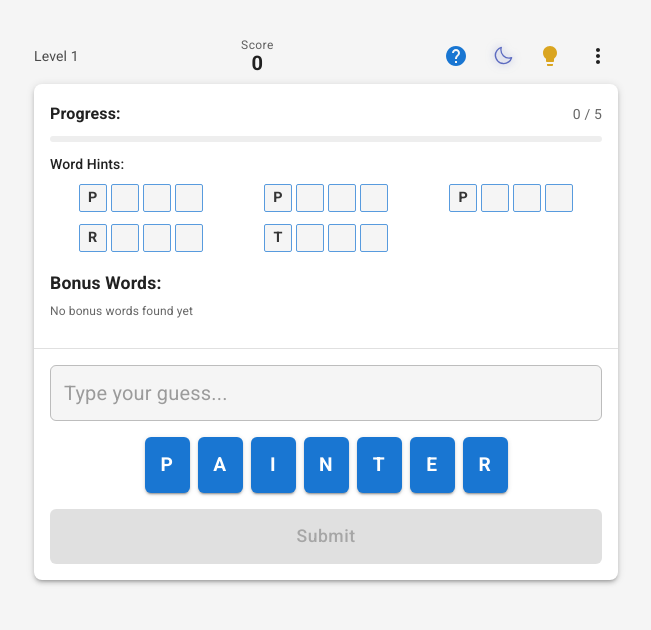
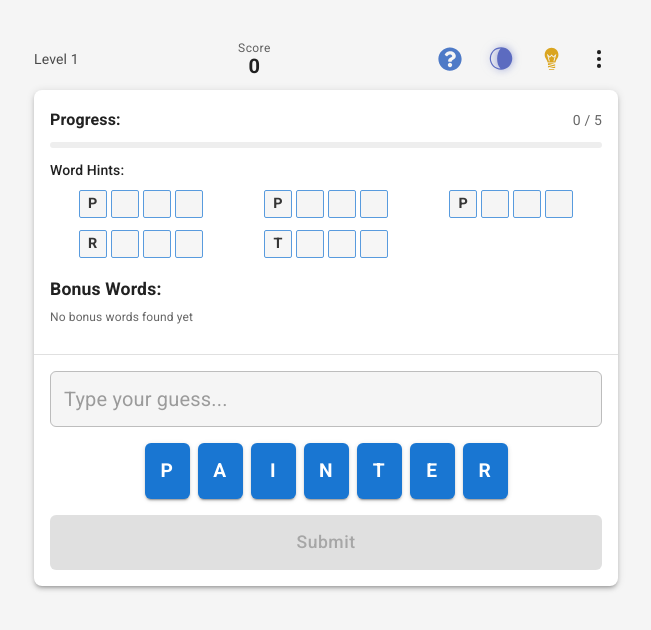
Before and after one commit to zipper2110/words-guess, a React (Vite) app: page / in a window 1280 px wide. Shown: the top 630 px of the page, without its empty margins (314-965 px from the left). Built offline with nearby package versions, Linux system fonts and the light colour scheme.

Commit message:
Replace icons with more stylized versions from react-icons

```diff
--- a/package.json
+++ b/package.json
@@ -21,6 +21,7 @@
     "@mui/material": "^6.4.8",
     "react": "^18.2.0",
     "react-dom": "^18.2.0",
+    "react-icons": "^5.5.0",
     "react-router-dom": "^7.4.0",
     "tsx": "^4.19.3"
   },
--- a/src/components/WordGame/components/GameHeader.tsx
+++ b/src/components/WordGame/components/GameHeader.tsx
@@ -1,7 +1,9 @@
-import { Box, Typography, IconButton, SvgIcon } from '@mui/material'
-import HelpIcon from '@mui/icons-material/Help'
-import MoreVertIcon from '@mui/icons-material/MoreVert'
-import LightbulbIcon from '@mui/icons-material/Lightbulb'
+import { Box, Typography, IconButton } from '@mui/material'
+import { FaQuestionCircle } from 'react-icons/fa'
+import { BsThreeDotsVertical } from 'react-icons/bs'
+import { GiLightBulb } from 'react-icons/gi'
+import { WiDaySunny } from 'react-icons/wi'
+import { WiMoonAltWaningCrescent4 } from 'react-icons/wi'
 import { LEVELS } from '../../../data/levels'
 import { Level } from '../types'
 
@@ -78,8 +80,14 @@ const GameHeader: React.FC<GameHeaderProps> = ({
           color="primary"
           size="medium"
           aria-label="help"
+          sx={{
+            color: '#4e7ac7',
+            '&:hover': {
+              color: '#3f51b5',
+            }
+          }}
         >
-          <HelpIcon />
+          <FaQuestionCircle size={24} />
         </IconButton>
         <IconButton
           onClick={onThemeToggle}
@@ -90,30 +98,14 @@ const GameHeader: React.FC<GameHeaderProps> = ({
             transition: 'all 0.2s ease',
             '&:hover': {
               color: isDarkMode ? '#ffeb3b' : '#3f51b5',
-              transform: 'rotate(12deg) scale(1.1)'
+              transform: 'rotate(12deg) scale(1.05)'
             }
           }}
         >
           {isDarkMode ? (
-            <SvgIcon
-              sx={{
-                fontSize: 22,
-                filter: 'drop-shadow(0 0 4px rgba(253, 216, 53, 0.6))'
-              }}
-              viewBox="0 0 24 24"
-            >
-              <path fill="currentColor" d="M12 17.5q2.3 0 3.9-1.6t1.6-3.9q0-2.3-1.6-3.9T12 6.5q-2.3 0-3.9 1.6T6.5 12q0 2.3 1.6 3.9t3.9 1.6ZM1 13q-.425 0-.712-.288T0 12q0-.425.288-.712T1 11h2q.425 0 .713.288T4 12q0 .425-.288.713T3 13H1Zm18 0q-.425 0-.712-.288T18 12q0-.425.288-.712T19 11h2q.425 0 .713.288T22 12q0 .425-.288.713T21 13h-2ZM11 4q0-.425.288-.712T12 3q.425 0 .713.288T13 4v2q0 .425-.288.713T12 7q-.425 0-.712-.288T11 6V4ZM11 18q0-.425.288-.712T12 17q.425 0 .713.288T13 18v2q0 .425-.288.713T12 21q-.425 0-.712-.288T11 20v-2ZM5.65 7.05L4.575 6q-.3-.275-.288-.7t.288-.725q.3-.3.725-.3t.7.3L7.05 5.65q.275.3.275.7t-.275.7q-.275.3-.687.288T5.65 7.05ZM18 19.425l-1.05-1.075q-.275-.3-.275-.712t.275-.688q.275-.3.688-.3t.712.3L19.425 18q.3.275.288.7t-.288.725q-.3.3-.725.3t-.7-.3ZM16.95 7.05q-.3-.275-.3-.675t.3-.7L18 4.575q.275-.3.7-.287t.725.287q.3.3.3.725t-.3.7L18.35 7.05q-.3.275-.7.275t-.7-.275ZM4.575 19.425q-.3-.3-.287-.725t.287-.7l1.075-1.05q.3-.275.713-.275t.687.275q.3.275.3.688t-.3.712l-1.075 1.05q-.275.3-.7.288t-.725-.288Z"/>
-            </SvgIcon>
+            <WiDaySunny size={30} style={{ filter: 'drop-shadow(0 0 4px rgba(253, 216, 53, 0.6))' }} />
           ) : (
-            <SvgIcon
-              sx={{
-                fontSize: 22,
-                filter: 'drop-shadow(0 0 4px rgba(92, 107, 192, 0.6))'
-              }}
-              viewBox="0 0 256 256"
-            >
-              <path fill="currentColor" d="M233.54 142.23a8 8 0 0 0-8-2a88.08 88.08 0 0 1-109.8-109.8a8 8 0 0 0-10-10a104.84 104.84 0 0 0-52.91 37A104 104 0 0 0 136 224a103.09 103.09 0 0 0 62.52-20.88a104.84 104.84 0 0 0 37-52.91a8 8 0 0 0-1.98-7.98Zm-44.64 48.11A88 88 0 0 1 65.66 67.11a89 89 0 0 1 31.4-26A106 106 0 0 0 96 56a104.11 104.11 0 0 0 104 104a106 106 0 0 0 14.92-1.06a89 89 0 0 1-26.02 31.4Z"/>
-            </SvgIcon>
+            <WiMoonAltWaningCrescent4 size={30} style={{ filter: 'drop-shadow(0 0 4px rgba(92, 107, 192, 0.6))' }} />
           )}
         </IconButton>
         <IconButton
@@ -125,11 +117,11 @@ const GameHeader: React.FC<GameHeaderProps> = ({
             transition: 'all 0.2s ease',
             '&:hover': {
               color: '#FFD700',
-              transform: 'scale(1.1)'
+              transform: 'scale(1.05)'
             }
           }}
         >
-          <LightbulbIcon />
+          <GiLightBulb size={24} />
         </IconButton>
         <IconButton
           onClick={onMenuOpen}
@@ -137,7 +129,7 @@ const GameHeader: React.FC<GameHeaderProps> = ({
           size="medium"
           aria-label="menu"
         >
-          <MoreVertIcon />
+          <BsThreeDotsVertical size={22} />
         </IconButton>
       </Box>
     </Box>
```
Also changed, not shown: 1 other file (tests, documents, lock files or other folders).
